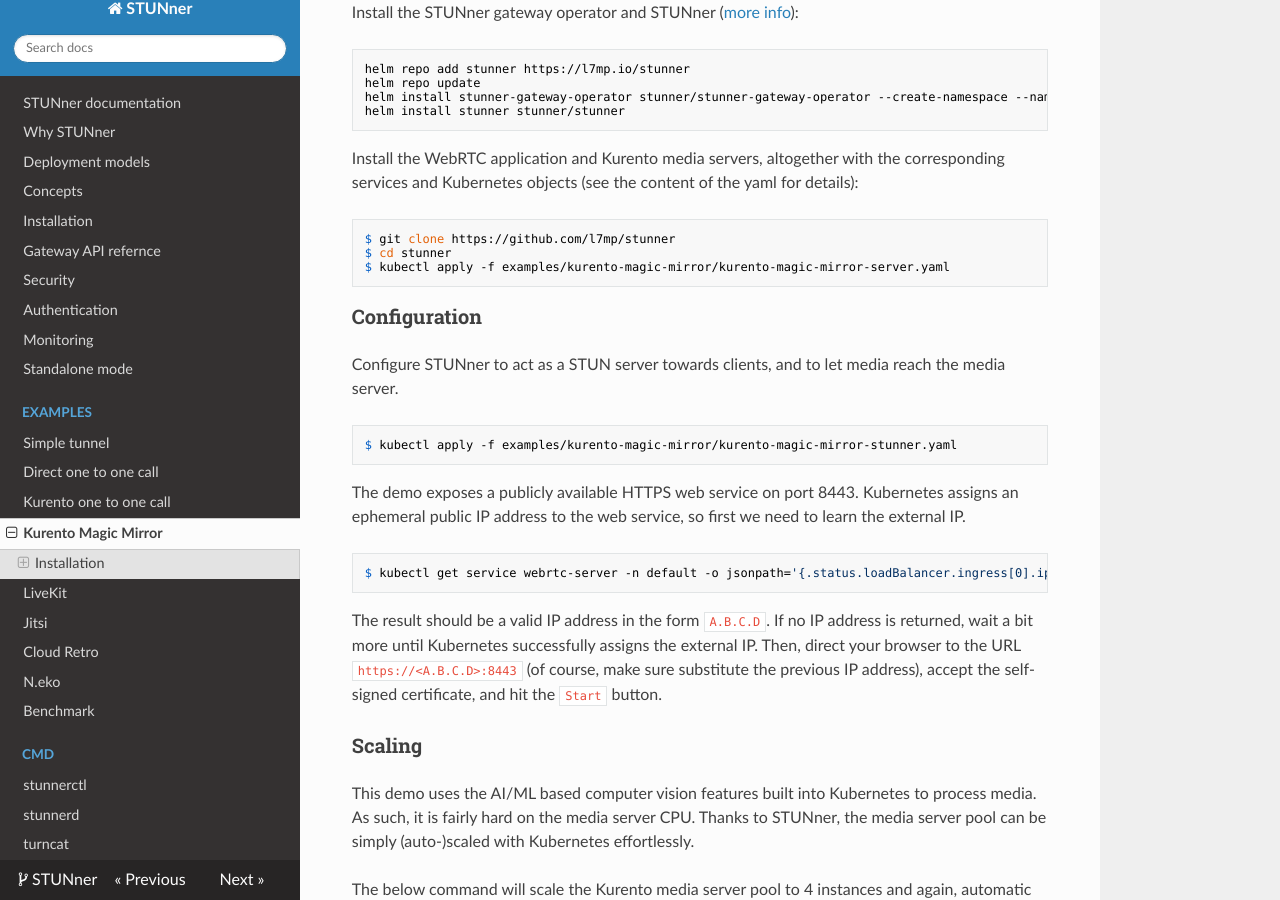
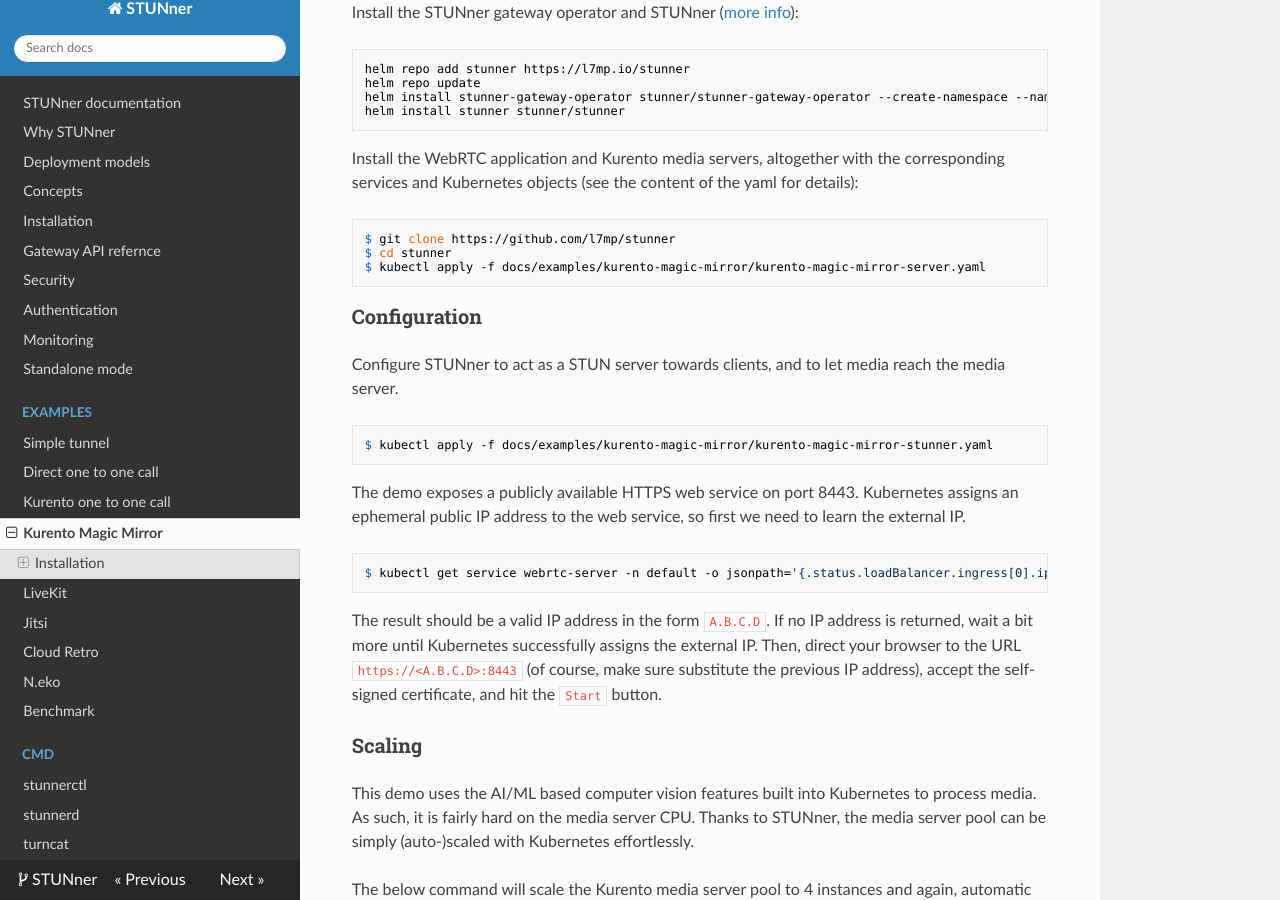
Before and after one commit to l7mp/stunner, an MkDocs documentation site: the page built from docs/examples/kurento-magic-mirror/README.md, in a window 1280 px wide and 900 px high, scrolled down 843 px. Built offline with MkDocs 1.6.1, drawn with Linux system fonts in a browser that asks for light colours; nearby versions of some CDN libraries.

Commit message:
docs: Upgrade magic mirror tutorial to v0.15 (#80)

````diff
--- a/docs/examples/kurento-magic-mirror/README.md
+++ b/docs/examples/kurento-magic-mirror/README.md
@@ -45,14 +45,14 @@
 ```console
 $ git clone https://github.com/l7mp/stunner
 $ cd stunner
-$ kubectl apply -f examples/kurento-magic-mirror/kurento-magic-mirror-server.yaml
+$ kubectl apply -f docs/examples/kurento-magic-mirror/kurento-magic-mirror-server.yaml
 ```
 
 ### Configuration
 Configure STUNner to act as a STUN server towards clients, and to let media reach the media server.
 
 ```console
-$ kubectl apply -f examples/kurento-magic-mirror/kurento-magic-mirror-stunner.yaml
+$ kubectl apply -f docs/examples/kurento-magic-mirror/kurento-magic-mirror-stunner.yaml
 ```
 
 The demo exposes a publicly available HTTPS web service on port 8443. Kubernetes assigns an
````
Also changed, not shown: docs/examples/kurento-magic-mirror/kurento-magic-mirror-server.yaml (+11 -15 lines), docs/examples/kurento-magic-mirror/kurento-magic-mirror-stunner.yaml (+4 -4 lines).
